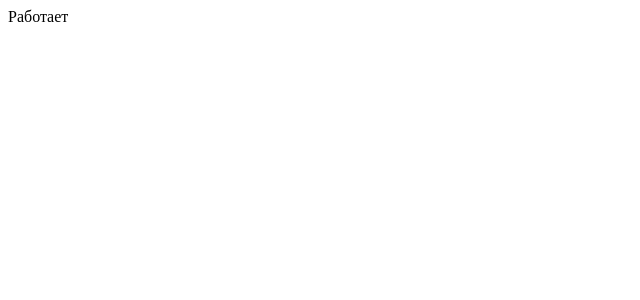
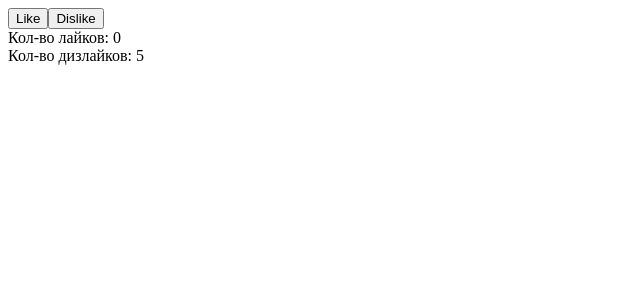
Before and after one commit to Wall4216/vue, a Vue app: page / in a window 1280 px wide. Shown: the top 300 px of the page, without its empty margins (0-640 px from the left). Built offline with nearby package versions, Linux system fonts and the light colour scheme; the HTML template or start-up script is replaced by a standard one.

Commit message:
add likes and dislikes methods

```diff
--- a/src/App.vue
+++ b/src/App.vue
@@ -1,12 +1,31 @@
 <template>
   <div>
-    Работает
+    <div>
+      <button v-on:click="addLikes">Like</button>
+      <button v-on:click="addDislike"> Dislike</button>
+    </div>
+    <div>Кол-во лайков: {{ likes }}</div>
+    <div>Кол-во дизлайков: {{ dislikes }}</div>
   </div>
 </template>
 
 <script>
 export default {
-  name: "App"
+  data() {
+    return {
+      likes: 0,
+      dislikes: 5,
+    }
+  },
+  name: "App",
+  methods: {
+    addLikes(){
+      this.likes +=1;
+    },
+    addDislike(){
+      this.dislikes +=1;
+    }
+  }
 }
 </script>
 
```
